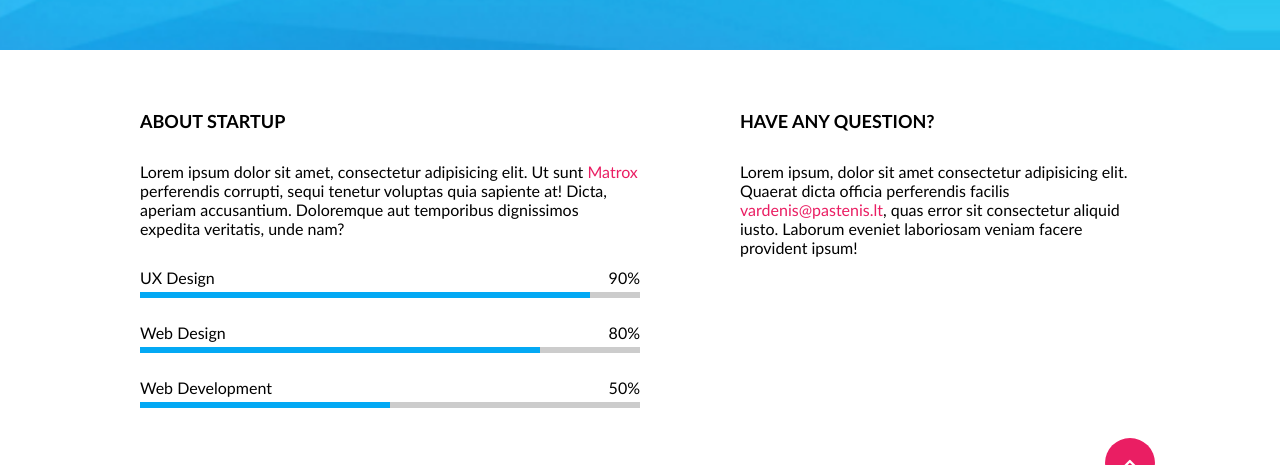
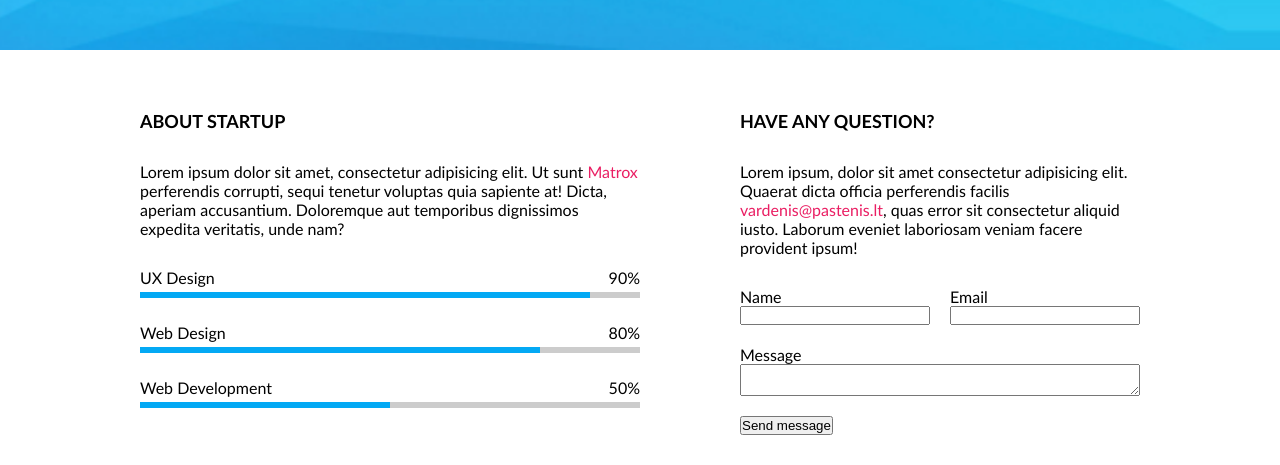
Before and after one commit to pijusp/5-coming-soon, a website: page index.html in a window 1280 px wide. Shown: the part 750-1215 px from the top of the page. Drawn offline with Linux system fonts and the light colour scheme.

Commit message:
Question form

```diff
--- /dev/null
+++ b/css/components/form.css
@@ -0,0 +1,15 @@
+form {
+    display: grid;
+    grid-template-columns: 1fr 1fr;
+    gap: 20px;
+}
+form > .cell-1 {
+    grid-column: span 1;
+}
+form > .cell-2 {
+    grid-column: span 2;
+}
+form > div > input,
+form > div >textarea {
+    width: 100%;
+}
--- a/index.html
+++ b/index.html
@@ -40,6 +40,7 @@
     <link rel="stylesheet" href="./css/components/clock.css" />
     <link rel="stylesheet" href="./css/components/progress-bar.css" />
     <link rel="stylesheet" href="./css/components/mouse.css">
+    <link rel="stylesheet" href="./css/components/form.css">
     <!-- pages -->
     <link rel="stylesheet" href="./css/pages/home.css" />
   </head>
@@ -123,6 +124,23 @@
             error sit consectetur aliquid iusto. Laborum eveniet laboriosam
             veniam facere provident ipsum!
           </p>
+          <form action="/">
+            <div class="cell-1">
+              <label for="">Name</label>
+              <input type="text">
+            </div>
+            <div class="cell-1">
+              <label for="">Email</label>
+              <input type="email">
+            </div>
+            <div class="cell-2">
+              <label for="">Message</label>
+              <textarea name="" id=""></textarea>
+            </div>
+            <div class="cell-2">
+              <button>Send message</button>
+            </div>
+          </form>
         </div>
       </div>
     </section>
```
